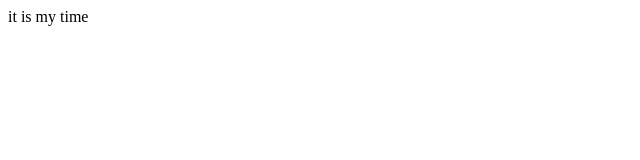
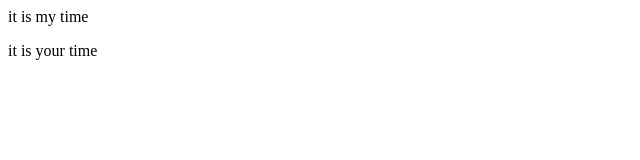
Before and after one commit to SaurabhKamboj576/localrepo, a plain HTML site: page index.html in a window 1280 px wide. Shown: the full height of the page, 0-640 px from the left. Drawn offline with Linux system fonts and the light colour scheme.

Commit message:
once again

```diff
--- a/index.html
+++ b/index.html
@@ -1 +1,2 @@
 <p> it is my time </p>
+<p> it is your time </p>
```
